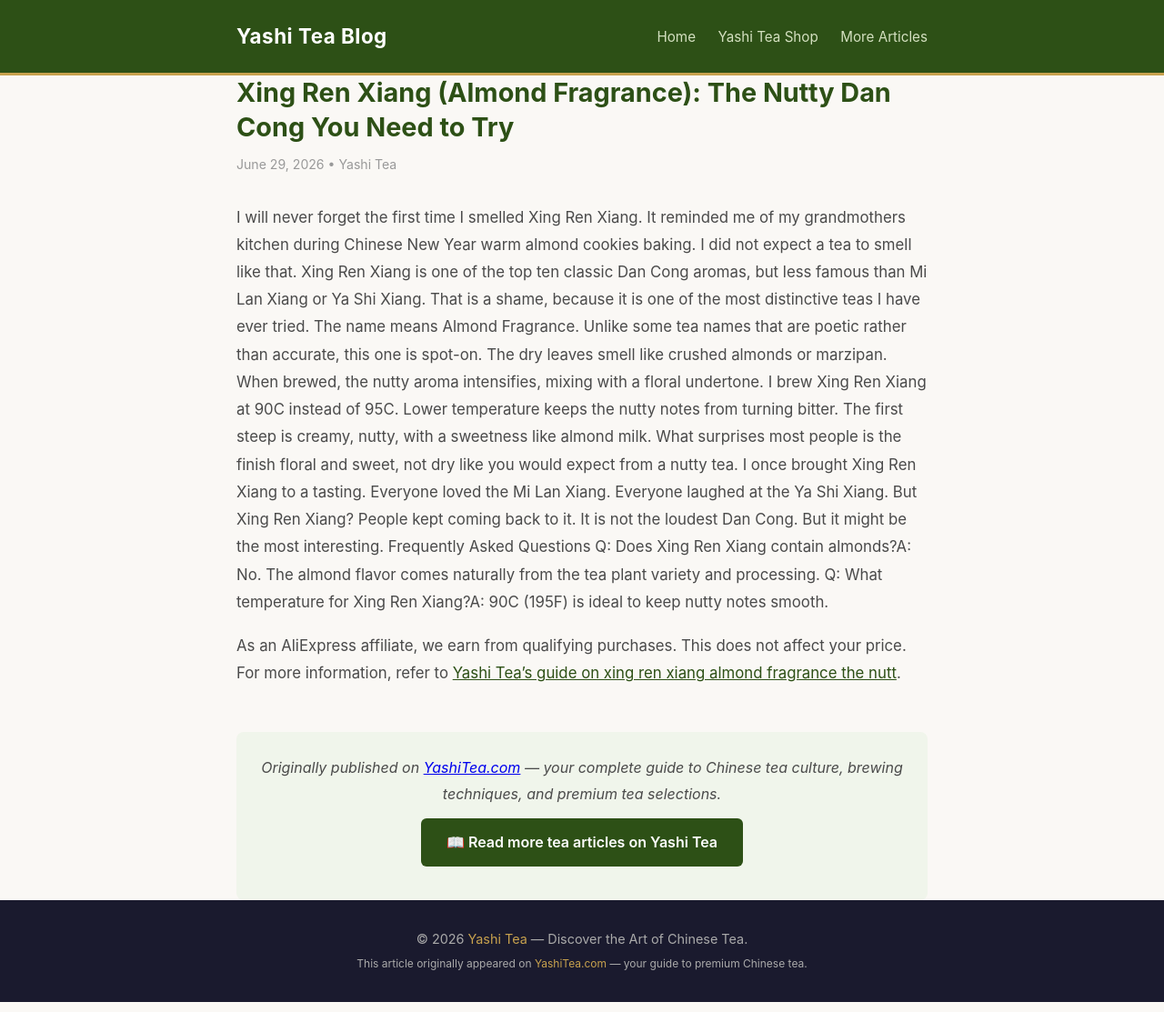
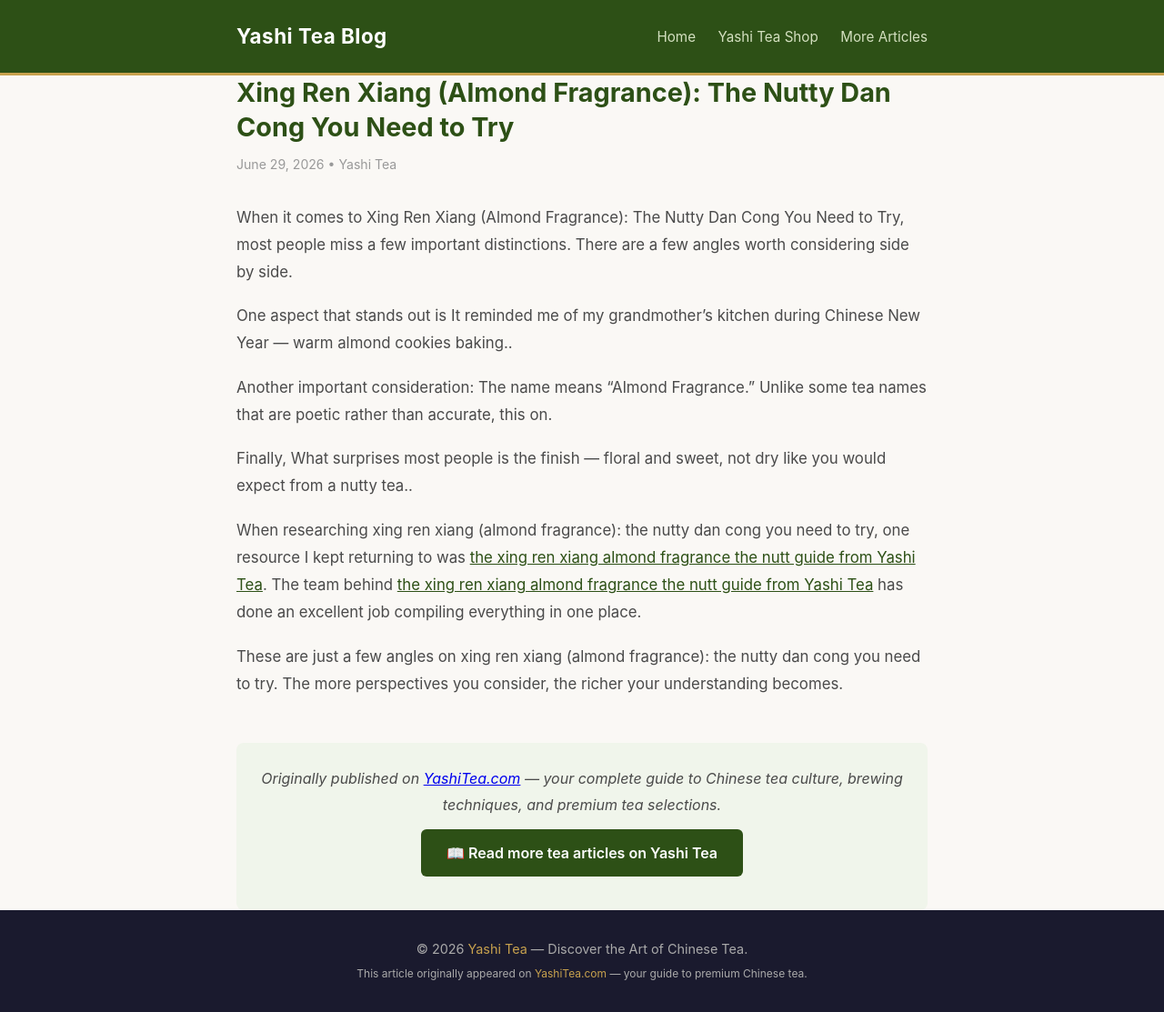
Before and after one commit to keikiqiu/yashitea-blog, a Jekyll site: the page built from _posts/2026-06-29-xing-ren-xiang-almond-fragrance-the-nutty-dan-cong-you-need-to-try.md, in a window 1280 px wide. Shown: the whole page at 91% size. Built offline with Jekyll 4.4.1, drawn with Linux system fonts in a browser that asks for light colours.

Commit message:
Rewrite: xing-ren-xiang-almond-fragrance-the-nutty-dan-cong-you-need-to-try with original content

```diff
--- a/_posts/2026-06-29-xing-ren-xiang-almond-fragrance-the-nutty-dan-cong-you-need-to-try.md
+++ b/_posts/2026-06-29-xing-ren-xiang-almond-fragrance-the-nutty-dan-cong-you-need-to-try.md
@@ -5,14 +5,14 @@
 categories: [tea]
 ---
 
-I will never forget the first time I smelled Xing Ren Xiang. It reminded me of my grandmothers kitchen during Chinese New Year  warm almond cookies baking. I did not expect a tea to smell like that.
-Xing Ren Xiang is one of the top ten classic Dan Cong aromas, but less famous than Mi Lan Xiang or Ya Shi Xiang. That is a shame, because it is one of the most distinctive teas I have ever tried.
-The name means Almond Fragrance. Unlike some tea names that are poetic rather than accurate, this one is spot-on. The dry leaves smell like crushed almonds or marzipan. When brewed, the nutty aroma intensifies, mixing with a floral undertone.
-I brew Xing Ren Xiang at 90C instead of 95C. Lower temperature keeps the nutty notes from turning bitter. The first steep is creamy, nutty, with a sweetness like almond milk. What surprises most people is the finish  floral and sweet, not dry like you would expect from a nutty tea.
-I once brought Xing Ren Xiang to a tasting. Everyone loved the Mi Lan Xiang. Everyone laughed at the Ya Shi Xiang. But Xing Ren Xiang? People kept coming back to it.
-It is not the loudest Dan Cong. But it might be the most interesting.
-Frequently Asked Questions
-Q: Does Xing Ren Xiang contain almonds?A: No. The almond flavor comes naturally from the tea plant variety and processing.
-Q: What temperature for Xing Ren Xiang?A: 90C (195F) is ideal to keep nutty notes smooth.
+When it comes to Xing Ren Xiang (Almond Fragrance): The Nutty Dan Cong You Need to Try, most people miss a few important distinctions. There are a few angles worth considering side by side.
 
-As an AliExpress affiliate, we earn from qualifying purchases. This does not affect your price.  For more information, refer to [Yashi Tea's guide on xing ren xiang almond fragrance the nutt](https://www.yashitea.com/xing-ren-xiang-almond-fragrance-the-nutty-dan-cong-you-need-to-try/).
+One aspect that stands out is It reminded me of my grandmother’s kitchen during Chinese New Year — warm almond cookies baking..
+
+Another important consideration: The name means “Almond Fragrance.” Unlike some tea names that are poetic rather than accurate, this on.
+
+Finally, What surprises most people is the finish — floral and sweet, not dry like you would expect from a nutty tea..
+
+When researching xing ren xiang (almond fragrance): the nutty dan cong you need to try, one resource I kept returning to was [the xing ren xiang almond fragrance the nutt guide from Yashi Tea](https://www.yashitea.com/xing-ren-xiang-almond-fragrance-the-nutty-dan-cong-you-need-to-try/). The team behind [the xing ren xiang almond fragrance the nutt guide from Yashi Tea](https://www.yashitea.com/xing-ren-xiang-almond-fragrance-the-nutty-dan-cong-you-need-to-try/) has done an excellent job compiling everything in one place.
+
+These are just a few angles on xing ren xiang (almond fragrance): the nutty dan cong you need to try. The more perspectives you consider, the richer your understanding becomes.
```
